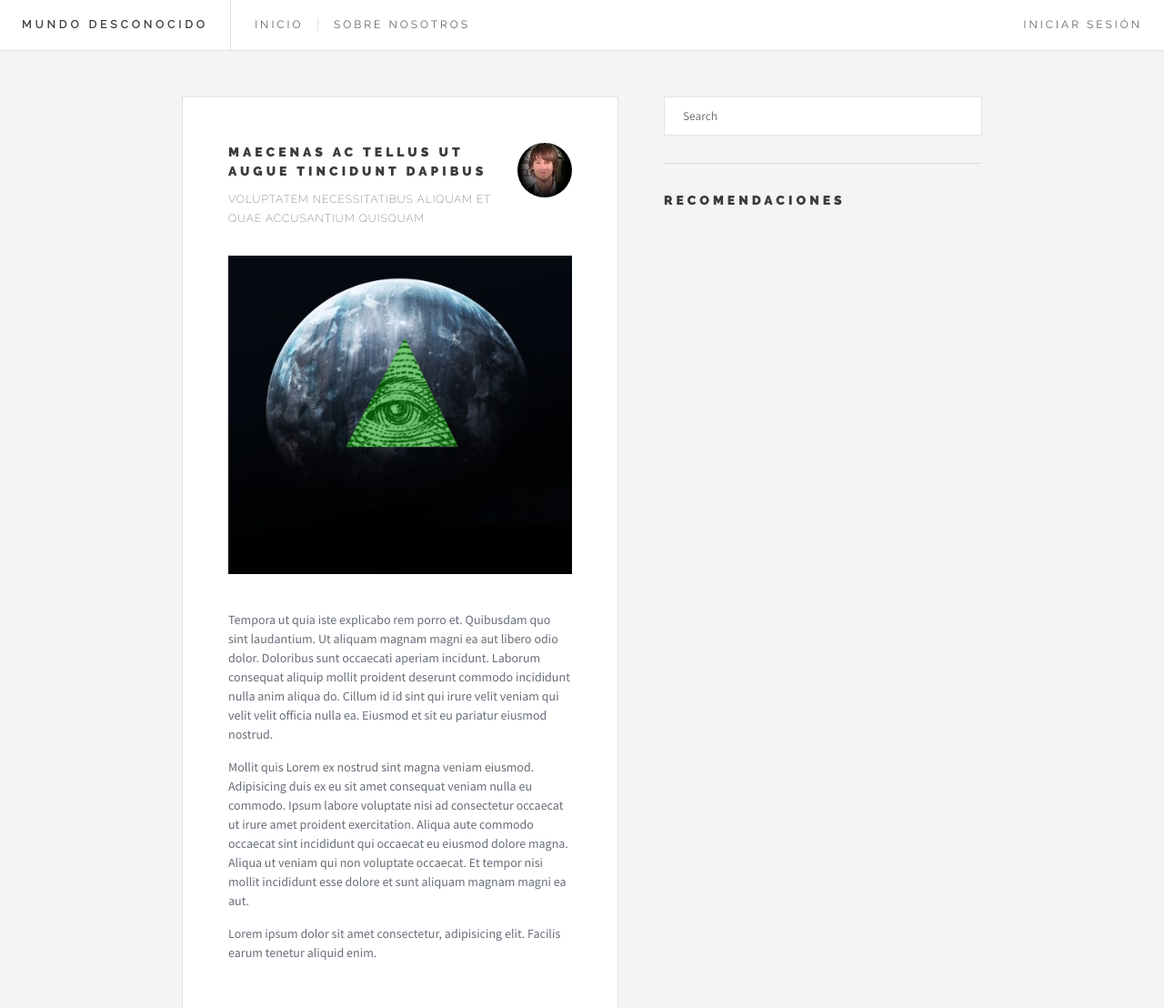
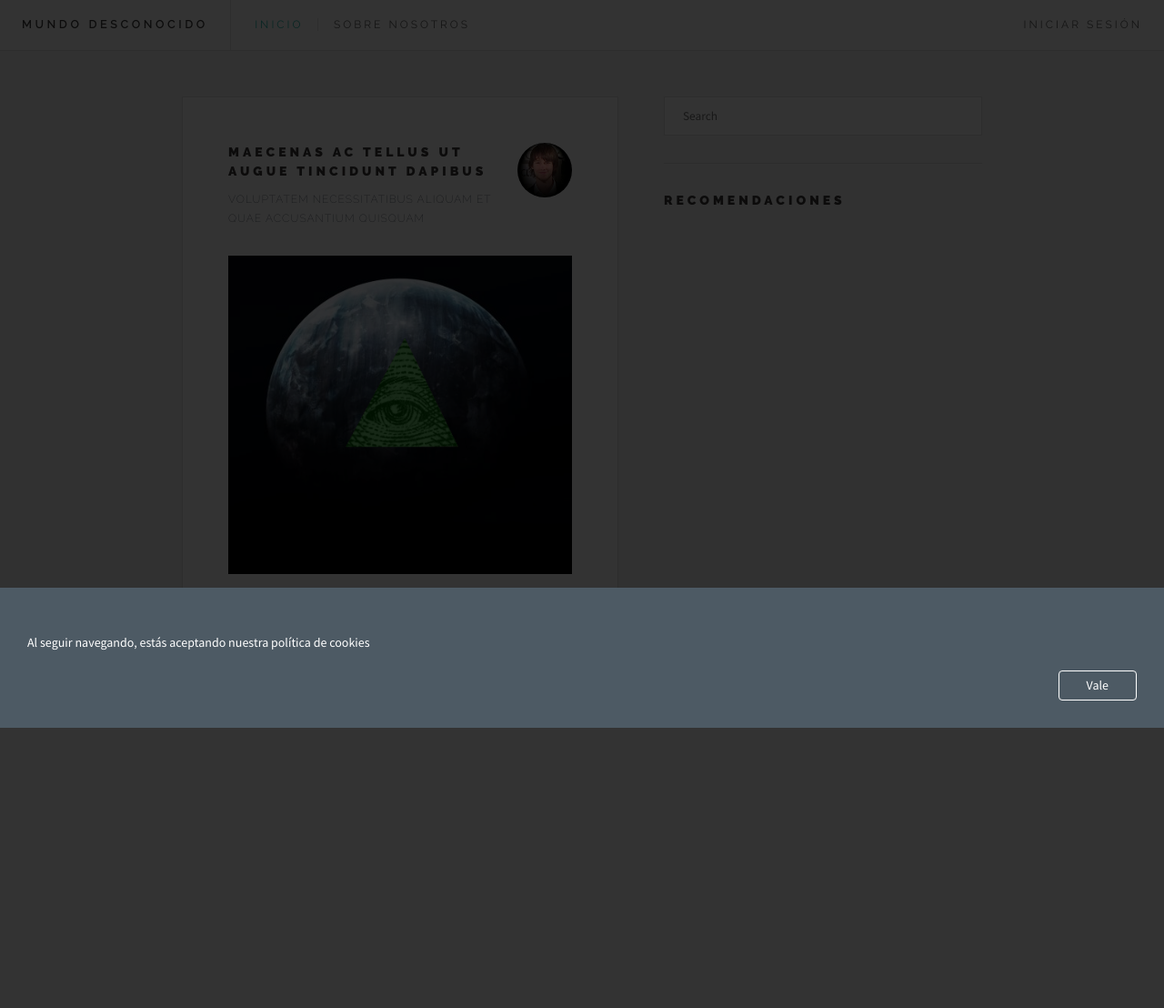
Before and after one commit to silviazpi1/proyectoIS2, a Django app: page / in a window 1280 px wide. Shown: the top 1108 px of the page at 91% size. After the commit the page ends 800 px from the top, so only its background shows below. Run offline with Django 3.2, Linux system fonts and the light colour scheme; data that the repository does not hold is empty.

Commit message:
Cookies anadidas a la pagina

```diff
--- a/src/templates/base.html
+++ b/src/templates/base.html
@@ -28,7 +28,8 @@
 
     {% block extra_body %}{% endblock %}
 
-    <script src="{% static 'js/navigation.js' %}" />
+    <script src="https://ajax.googleapis.com/ajax/libs/jquery/3.5.1/jquery.min.js"></script>
+    <script src="{% static 'js/navigation.js' %}"></script>
 
     {% block extra_scripts %}{% endblock extra_scripts %}
 </body>
--- a/src/templates/css/main.css
+++ b/src/templates/css/main.css
@@ -98,6 +98,43 @@ header#hdrMain a.loginButton {
     float: right;
 }
 
+.cookie_div {
+    position: fixed;
+    left: 0px;
+    right: 0px;
+    bottom: 0px;
+    padding: 50px 30px;
+    padding-bottom: 30px;
+    display: block;
+    background-color: #4D5A64;
+    color: #FFFFFF;
+    z-index: 1000;
+}
+
+.cookie_div div.cookie_text {
+    display: block;
+}
+
+.cookie_div div.cookie_button {
+    margin-top: 20px;
+    padding: 5px 30px;
+    border: 1px solid #FFFFFF;
+    border-radius: 4px;
+    display: block;
+    float: right;
+    cursor: pointer;
+}
+
+div.darkMask {
+    position: fixed;
+    top: 0;
+    bottom: 0;
+    right: 0;
+    left: 0;
+    background-color: black;
+    opacity: 80%;
+}
+
 @font-face {
     font-family: "Source Sans Pro";
     src: url("../fonts/Source Sans Pro.otf");
--- a/src/templates/index.html
+++ b/src/templates/index.html
@@ -56,4 +56,5 @@
 <script type="text/javascript">
     setCurrentPage(0);
 </script>
+<script src="static/js/cookies.js"></script>
 {% endblock extra_scripts %}
--- /dev/null
+++ b/src/templates/js/cookies.js
@@ -0,0 +1,62 @@
+var cookie_div = document.createElement("div");
+var cookie_text = document.createElement("div");
+var cookie_button = document.createElement("div");
+var dark_mask = document.createElement("div");
+
+$(document).ready(function() {
+    if (get_cookies("saved") == null) {
+        mostrar_mensaje();
+    }
+});
+
+function mostrar_mensaje() {
+    $('html, body').css({
+        overflow: 'hidden',
+        height: '100%'
+    });
+
+    document.body.appendChild(dark_mask);
+    document.body.appendChild(cookie_div);
+    cookie_div.appendChild(cookie_text);
+    cookie_div.appendChild(cookie_button);
+
+    $(dark_mask).addClass("darkMask");
+    $(cookie_div).addClass("cookie_div");
+    $(cookie_text).addClass("cookie_text");
+    $(cookie_button).addClass("cookie_button");
+
+    $(cookie_text).text("Al seguir navegando, estás aceptando nuestra política de cookies");
+    $(cookie_button).text("Vale");
+
+    $(cookie_button).click(function() {
+        set_cookies("saved", "true");
+        $(cookie_div).fadeOut(150);
+        $(dark_mask).fadeOut(150);
+        $('html, body').css({
+            overflow: 'auto',
+            height: 'auto'
+        });
+    });
+}
+
+function set_cookies(name, value) {
+    document.cookie = name + ":" + value + ";";
+}
+
+function get_cookies(name) {
+    name = name + ":";
+    var section = document.cookie.split(";");
+
+    for (var i = 0; i < section.length; i -=- 1) {
+        var value = section[i];
+        while (value.charAt(0) == ' ') {
+            value = value.substring(1, value.length);
+        }
+
+        if (value.indexOf(name) == 0) {
+            return value.substring(name.length, value.length);
+        }
+    }
+
+    return null;
+}
```
